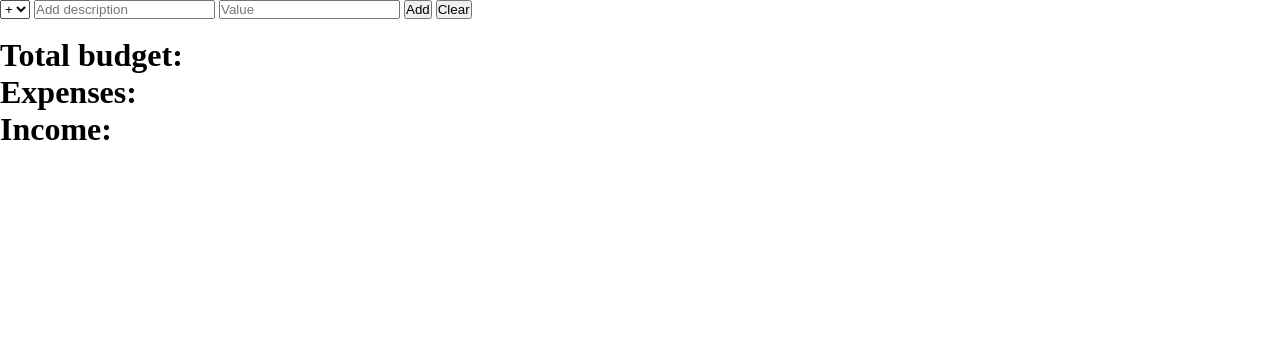
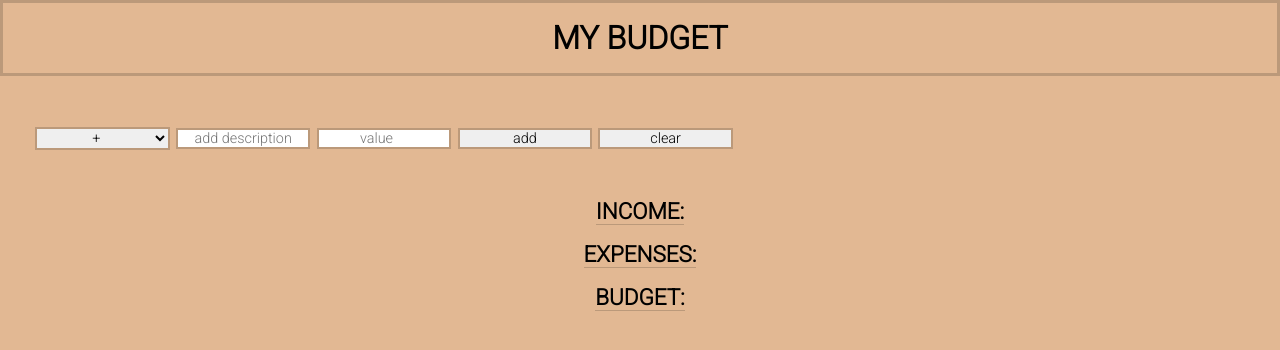
Before and after one commit to malinsjoblom/inlamningjstwo, a plain HTML site: page dreamsbudget.html in a window 1280 px wide. Drawn offline with Linux system fonts and the light colour scheme.

Commit message:
cssDesign

```diff
--- a/dreamsbudget.html
+++ b/dreamsbudget.html
@@ -6,11 +6,13 @@
     <meta name="viewport" content="width=device-width">
     <title>Budget Calculator</title>
     <link href="style.css" rel="stylesheet" type="text/css" />
+    <link rel="preconnect" href="https://fonts.gstatic.com">
+    <link href="https://fonts.googleapis.com/css2?family=Roboto:wght@300&display=swap" rel="stylesheet">
 </head>
 
 <body>
-    <header></header>
-<!--drop-down menu -->
+    <header><strong>MY BUDGET</strong></header>
+
     <div class="input-containers">
 
         <select id="operator">
@@ -18,46 +20,41 @@
             <option value="-">-</option>
         </select>
 
-<!--input fields for the information and value-->
-    <input type="text" id="description" placeholder="Add description">
-    <input type="number" id="value" placeholder="Value">
+        <!--input fields for the description and the cost-->
+        <input type="text" id="description" placeholder="add description">
+        <input type="number" id="value" placeholder="value">
 
         <!--add button-->
-    <button onclick="add()"> Add </button>
+        <button onclick="add()"> add </button>
 
-<!--clear button-->
-    <button id="clear"> Clear </button>
+        <!--clears everything on site button-->
+        <button id="clear"> clear </button>
     </div>
 
 
-    <br>
-<!--shows the total and exspenses, income-->
+    <!--shows three different boxes: income, expenses and total budget-->
     <div class="result">
 
+        <div id="inc">
+            <h1>INCOME:</h1>
+            <div id="income-h1" style="color:black"> </div>
+        </div>
 
-    <div >
-        <h1> Total budget:</h1>
+        <div id="exp">
+            <h1>EXPENSES:</h1>
+            <div id="expenses-h1" style="color:white"></div>
+        </div>
+
+        <div id="total">
+            <h1> BUDGET:</h1>
             <div id="totalBudget"></div>
         </div>
 
-    <div id="expenses">
-        <h1>Expenses:</h1>
     </div>
 
-    <div id="income-h1">
-        <h1>Income:</h1>
-    </div>
-</div>
-<!--color to se the diffrence of income and income -->
-    <br>
-    <div id="income" style="color:red"></div>
 
-    <br>
-
-    <div id="expense" style="color:blue"></div>
-
-
-    <script src="JavaScript.js" defer></script>
+    <script src="javascript.js" defer></script>
 
 </body>
+
 </html>
--- a/javascript.js
+++ b/javascript.js
@@ -1,18 +1,17 @@
 //program should take income and expense inputs and show the result
-
+// made an array to the three different
 var listIncome = [];
 var listExpense = [];
 var listTotal = [];
-
 
 var list;
 
 function add() {
 
-    var operator = document.getElementById('operator').value;
-    var number = document.getElementById('value').value * 1;
-    var txt = document.getElementById('description').value;
-    var totalBudget = document.getElementById('totalBudget'); //value används när det finns input
+    var operator = document.getElementById("operator").value;
+    var number = document.getElementById("value").value * 1;
+    var txt = document.getElementById("description").value;
+    var totalBudget = document.getElementById("totalBudget"); //value används när det finns input
 
 
 
@@ -20,17 +19,17 @@ function add() {
 
 
 
-    if (operator === '+') {
+    if (operator === "+") {
         list = listIncome;
-        div = document.getElementById("income");
+        div = document.getElementById("income-h1");
 
         listTotal.push(Number(number)); //konverterar om det till number med Number
 
-    } // if its an income put in this field
+    }
 
     else {
         list = listExpense;
-        div = document.getElementById("expense");
+        div = document.getElementById("expenses-h1");
 
         listTotal.push(Number(-number)); //konverterar om det till number med Number
 
@@ -39,80 +38,37 @@ function add() {
 
     var total = 0;  //totalen måste vara nollställd pga den ska kunna räkna det vi skriver in i input
 
-for (var i = 0; i < listTotal.length; i++){
+    for (var i = 0; i < listTotal.length; i++) {
         total += listTotal[i]; //total är 0 + 0 = det talet som finns i index
+    }
 
-
-}
+    console.log(listTotal)
     totalBudget.innerText = total //uträkningen kommer att synas på html under "totalbudget"
 
 
-
-
-    console.log(listTotal)
-
-    list.push({ num: number, text: txt  });
+    list.push({ num: number, text: txt });
     div.innerHTML = "";
     for (var i = 0; i < list.length; i++) {
         div.innerHTML += list[i].text + " ";
-        div.innerHTML += list[i].num + " <br>";
+        div.innerHTML += list[i].num + "<br>";
     } //the list to see both income and expense
     console.log(list.length)
 
 
 
 
-
-
-    function clear(){
+    function clear() {
 
         location.reload()
 
        /*  console.log("hej")
-        list = [] */ }
+        list = [] */
+    }
 
     var clearButton = document.querySelector("#clear")
     console.log(clearButton)
 
     clearButton.addEventListener("click", clear);
 
-        /*document.getElementById('income').value=''}
-        console.log(clear) //the clear button that dosent work ? */
 
 }
-
-
-
-
-
-//function for calculate the total
-function totalBudget( income, expense){
-    var totalBudget = income - expense
-    console.log(totalBudget)
-}
-
- var value = totalBudget("0")
- var description = totalBudget("0")
-
- console.log(value + description)
-
-
-
-
-function calc() {
-    var a = parseInt(document.querySelector("#income1").value);
-    var b = parseInt(document.querySelector("#cost1").value);
-    var op = document.querySelector("#operator").value;
-    var calculate;
-
-    if (op == "add") {
-    calculate = a + b;
-    } else if(op == "min") {
-    calculate = a - b;
-
-    }
-    document.querySelector("#result").innerHTML = calculate;
-
-    console.log(calculate);
-
-   }
--- a/style.css
+++ b/style.css
@@ -3,3 +3,95 @@
     padding: 0;
     box-sizing: border-box;
 }
+
+
+/* Media Queries small phones */
+@media (min-width: 320px) {
+
+    body {
+        background-color:  rgb(226, 184, 147);
+    }
+
+    header {
+        width: 100%;
+        text-align: center;
+        font-size: 1.5rem;
+        margin-bottom: 1rem;
+        border: 3px solid rgb(187, 153, 122);
+        background: rgb(226, 184, 147);
+        padding-top: 1rem;
+        padding-bottom: 1rem;
+        font-family: 'Roboto', sans-serif;
+    }
+
+    .input-containers {
+        display: inline-flex;
+        flex-direction: column;
+        width: 100%;
+        padding-bottom: 1rem;
+    }
+
+    #operator, #description, #value, button {
+        border: 2.5px solid  rgb(187, 153, 122);
+        margin: 0.2rem;
+        width: 40%;
+        display: flex;
+        justify-content: center;
+        align-self: center;
+        font-size: 0.9rem;
+        text-align: center;
+        font-family: 'Roboto', sans-serif;
+    }
+
+    .result {
+        font-size: 0.7rem;
+        display: flex;
+        flex-direction: column;
+        align-items: center;
+        margin-top: 0.8rem;
+
+    }
+
+    #totalBudget, #income-h1, #expenses-h1 {
+    margin-top: 0.5rem;
+    margin-bottom: 0.5rem;
+    display: flex;
+    align-items: center;
+    font-size: 1.3rem;
+    font-family: 'Roboto', sans-serif;
+    }
+
+    h1 {
+        border-bottom: 1.5px solid  rgb(187, 153, 122);
+        width: 100%;
+        font-family: 'Roboto', sans-serif;
+    }
+}
+
+
+/*Media Queries larger devices */
+@media (min-width: 992px) {
+    header {
+        font-size: 2rem;
+    }
+
+    .input-containers {
+        display: flex;
+        flex-direction: row;
+        width: 60%;
+        padding: 2rem;
+    }
+
+    #operator, #description, #value, button {
+        border: 2.5px solid  rgb(187, 153, 122);
+        margin: 0.2rem;
+        width: 40%;
+        display: flex;
+        justify-content: center;
+        align-self: center;
+        font-size: 0.9rem;
+        text-align: center;
+        font-family: 'Roboto', sans-serif;
+    }
+
+}
```
Lines whose indentation alone changed are shown as unchanged.
